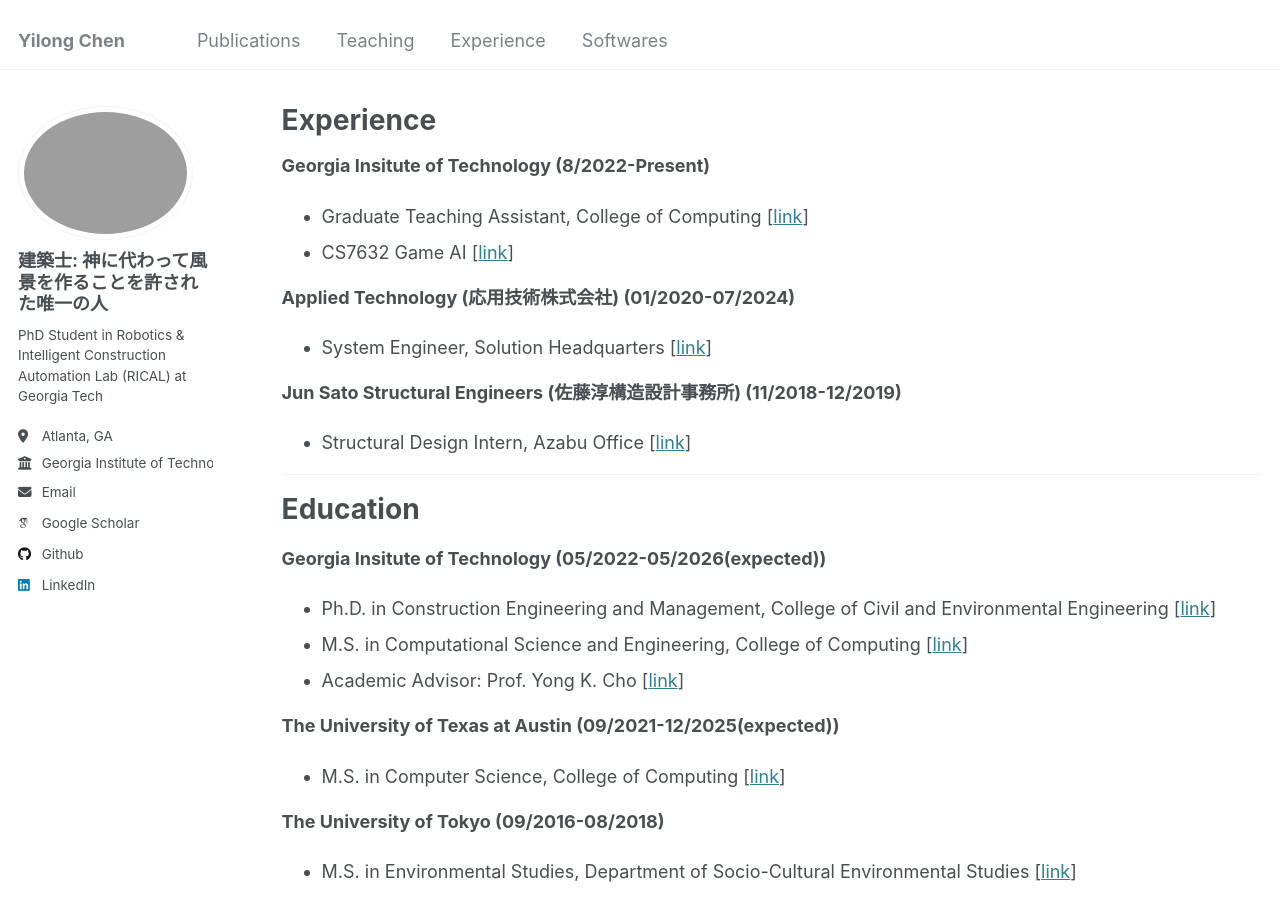
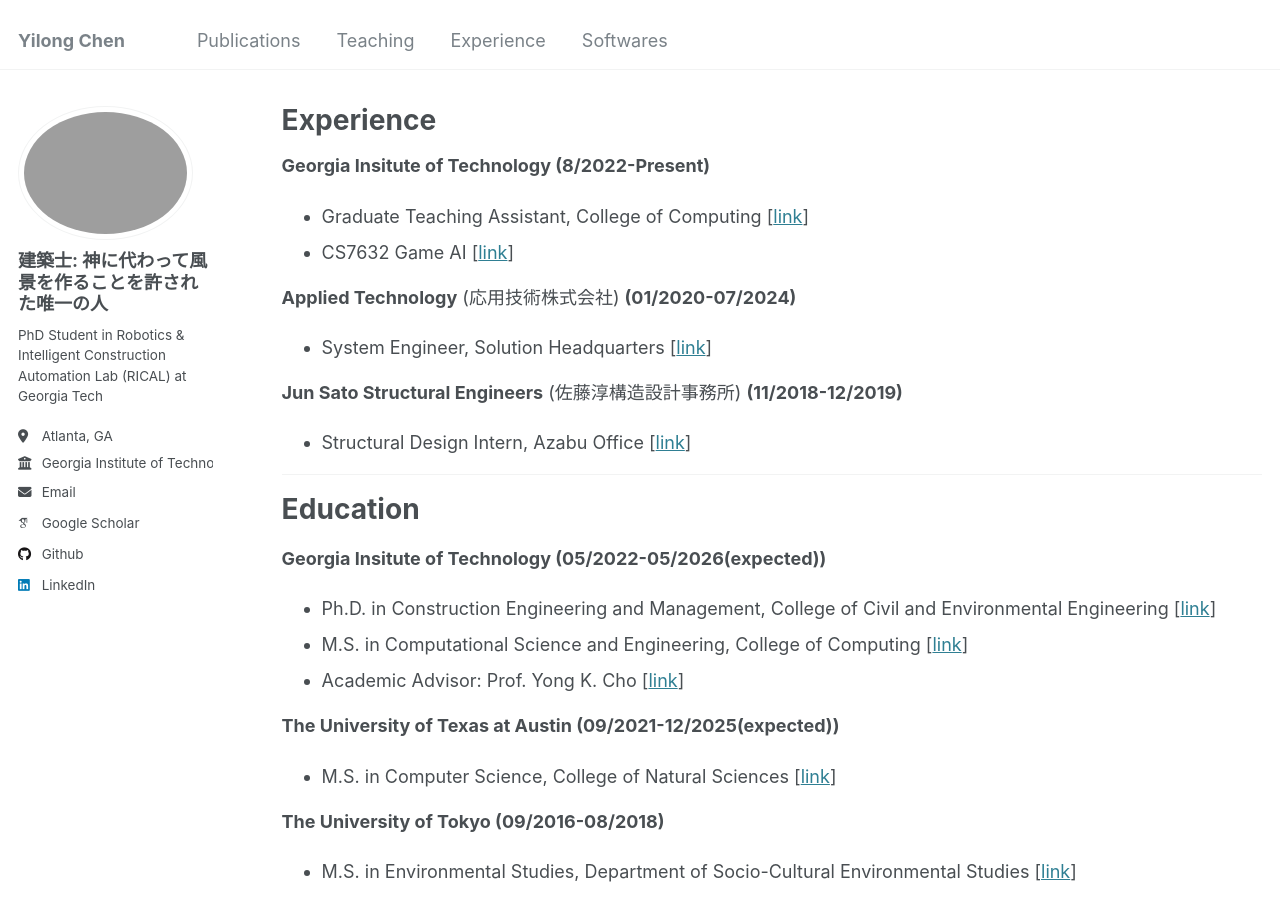
Before and after one commit to chenyilong0520/chenyilong0520.github.io, a Jekyll site: the page built from _pages/experience.md, in a window 1280 px wide and 900 px high. Built offline with Jekyll 4.4.1, drawn with Linux system fonts in a browser that asks for light colours; some web fonts are replaced; our own code applies the rules of GitHub Pages for plain Markdown files.

Commit message:
Update experience.md

```diff
--- a/_pages/experience.md
+++ b/_pages/experience.md
@@ -12,11 +12,11 @@ author_profile: true
 - Graduate Teaching Assistant, College of Computing [[link](https://omscs.gatech.edu/news/ta-spotlight-yilong-chen)]
 - CS7632 Game AI [[link](https://omscs.gatech.edu/cs-7632-game-ai)]
 
-**Applied Technology (応用技術株式会社) (01/2020-07/2024)**
+**Applied Technology** (応用技術株式会社) **(01/2020-07/2024)**
 
 - System Engineer, Solution Headquarters [[link](https://www.apptec.co.jp/solution/)]
 
-**Jun Sato Structural Engineers (佐藤淳構造設計事務所) (11/2018-12/2019)**
+**Jun Sato Structural Engineers** (佐藤淳構造設計事務所) **(11/2018-12/2019)**
 
 - Structural Design Intern, Azabu Office [[link](https://junsato.k.u-tokyo.ac.jp/)]
 
@@ -36,7 +36,7 @@ author_profile: true
 
 **The University of Texas at Austin (09/2021-12/2025(expected))**
 
-- M.S. in Computer Science, College of Computing [[link](https://www.cs.utexas.edu/)]
+- M.S. in Computer Science, College of Natural Sciences [[link](https://www.cs.utexas.edu/)]
 
 **The University of Tokyo (09/2016-08/2018)**
 
```
